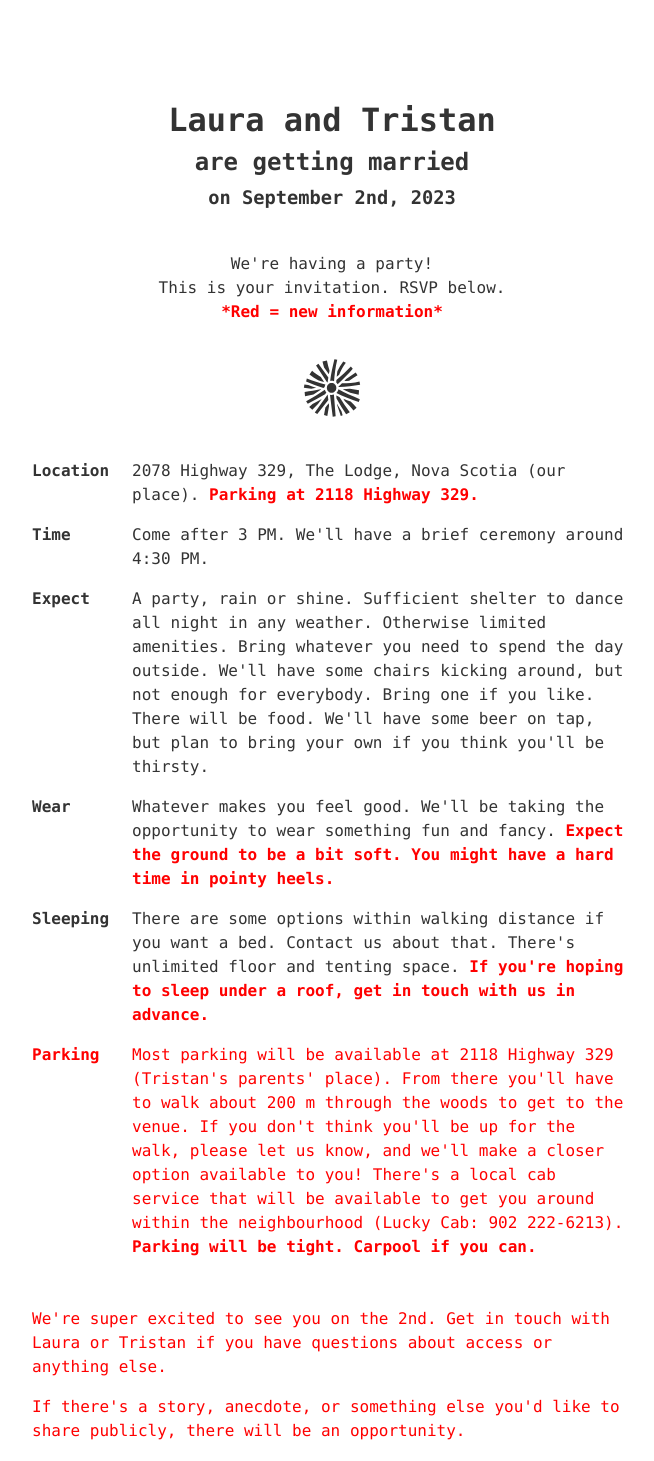
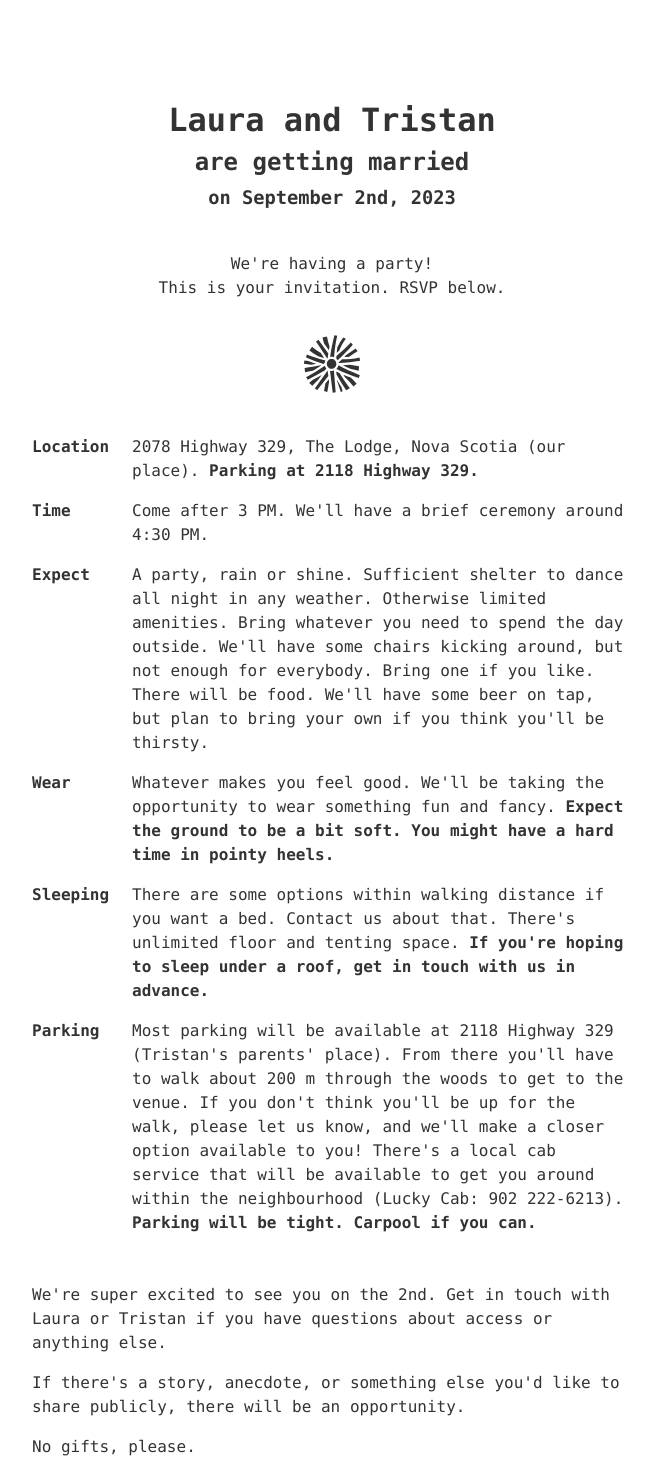
Before and after one commit to tbguest/wedding, a Next.js app: page / in a window 1280 px wide. Shown: the top 1461 px of the page, without its empty margins (308-962 px from the left). Built offline with nearby package versions, Linux system fonts and the light colour scheme.

Commit message:
Remove red text

```diff
--- a/components/IndexPage/IndexPage.tsx
+++ b/components/IndexPage/IndexPage.tsx
@@ -21,9 +21,6 @@
           <div style={{ textAlign: "center" }}>
             <p>{"We're having a party!"}</p>
             <p>{"This is your invitation. RSVP below."}</p>
-            <p>
-              <b style={{ color: "red" }}>{"*Red = new information*"}</b>
-            </p>
             <GiDandelionFlower size={64} style={{ margin: 32 }} />
           </div>
           <section className={classes.details}>
@@ -33,7 +30,7 @@
               </p>
               <p className={classes.description}>
                 {"2078 Highway 329, The Lodge, Nova Scotia (our place). "}
-                <b style={{ color: "red" }}>Parking at 2118 Highway 329.</b>
+                <b>Parking at 2118 Highway 329.</b>
               </p>
             </div>
             <div className={classes.info}>
@@ -56,7 +53,7 @@
                 {
                   "Whatever makes you feel good. We'll be taking the opportunity to wear something fun and fancy. "
                 }
-                <b style={{ color: "red" }}>
+                <b>
                   {
                     "Expect the ground to be a bit soft. You might have a hard time in pointy heels."
                   }
@@ -71,7 +68,7 @@
                 {
                   "There are some options within walking distance if you want a bed. Contact us about that. There's unlimited floor and tenting space."
                 }{" "}
-                <b style={{ color: "red" }}>
+                <b>
                   {
                     "If you're hoping to sleep under a roof, get in touch with us in advance."
                   }
@@ -81,25 +78,24 @@
             <div className={classes.info}>
               <p
                 className={classNames(classes.heavy, classes.label)}
-                style={{ color: "red" }}
               >
                 Parking
               </p>
-              <p style={{ color: "red" }}>
+              <p>
                 {
                   "Most parking will be available at 2118 Highway 329 (Tristan's parents' place). From there you'll have to walk about 200 m through the woods to get to the venue. If you don't think you'll be up for the walk, please let us know, and we'll make a closer option available to you! There's a local cab service that will be available to get you around within the neighbourhood (Lucky Cab: 902 222-6213)."
                 }{" "}
-                <b style={{ color: "red" }}>
+                <b>
                   {"Parking will be tight. Carpool if you can."}
                 </b>
               </p>
             </div>
-            <p style={{ marginTop: "32px", color: "red" }}>
+            <p style={{ marginTop: "32px" }}>
               {
                 "We're super excited to see you on the 2nd. Get in touch with Laura or Tristan if you have questions about access or anything else."
               }
             </p>
-            <p style={{ color: "red" }}>
+            <p>
               {
                 "If there's a story, anecdote, or something else you'd like to share publicly, there will be an opportunity."
               }
```
